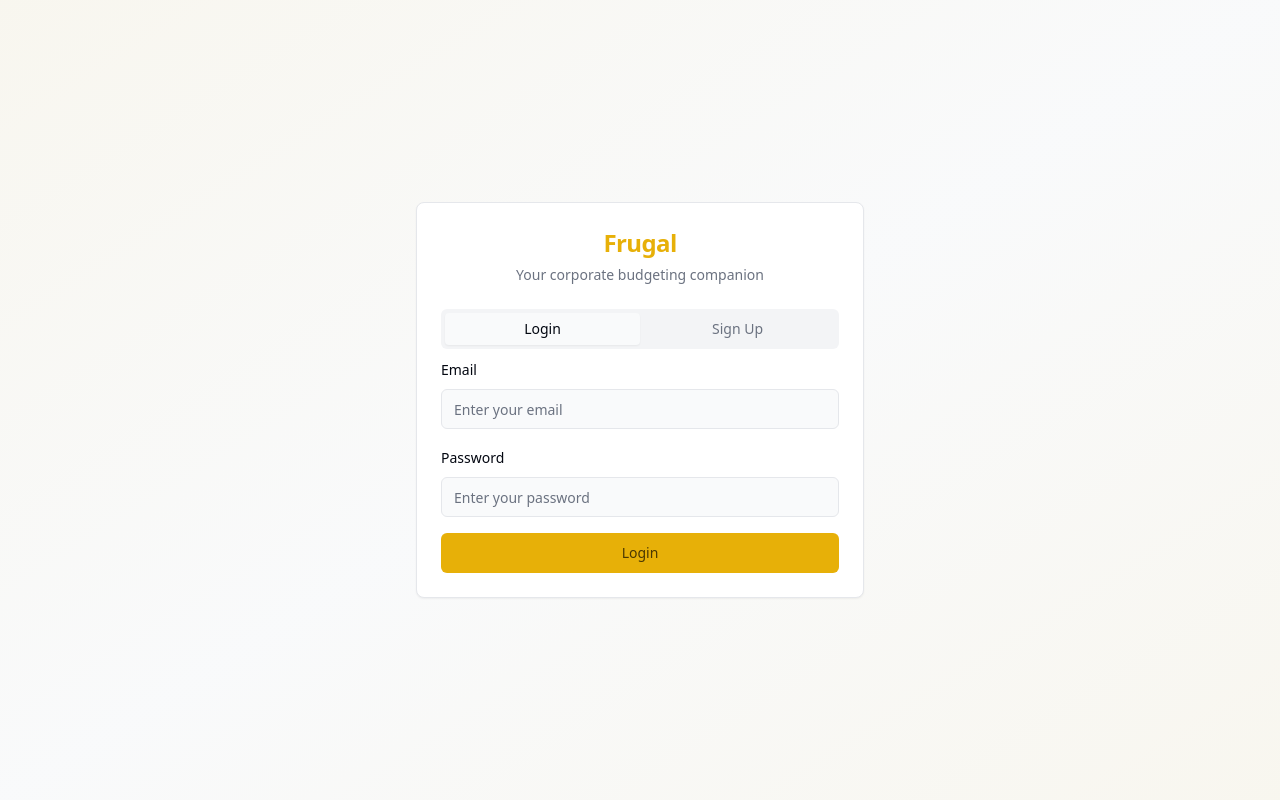
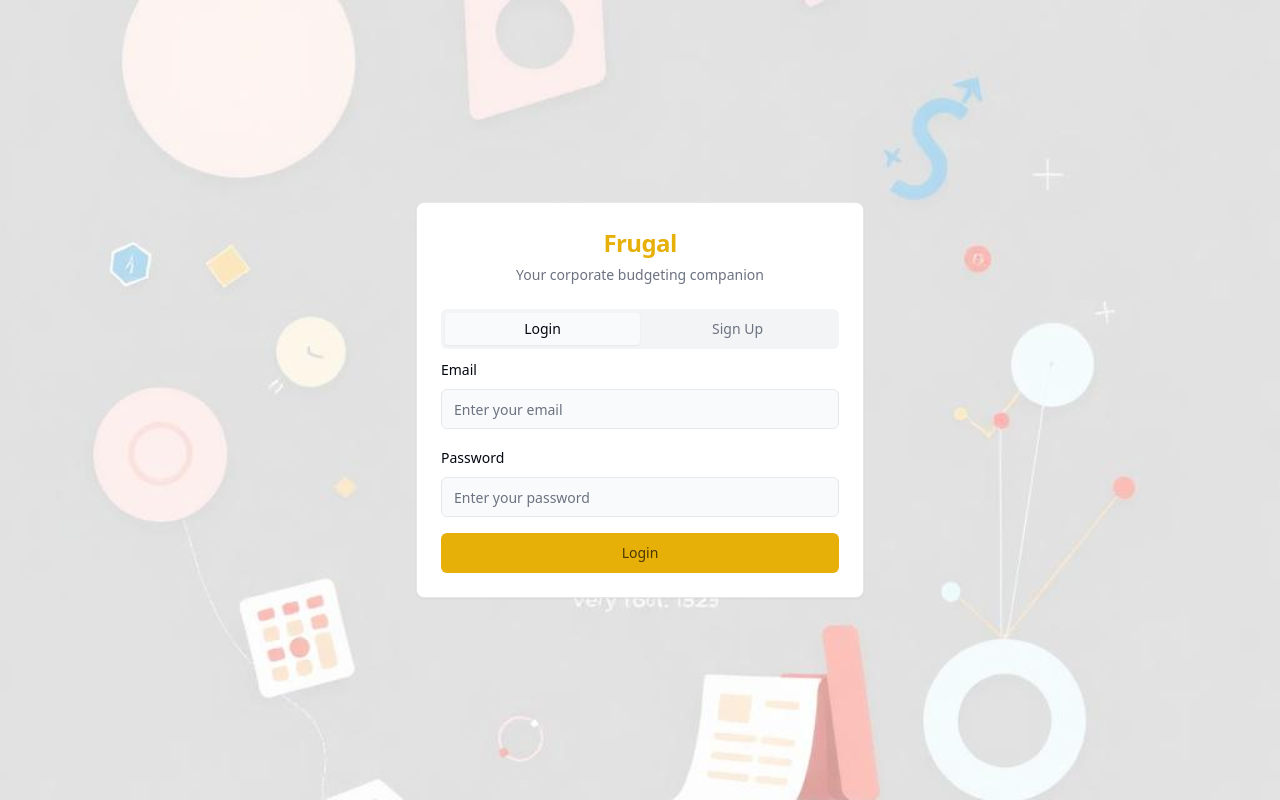
Before and after one commit to rkav59/frugal, a React (Vite) app: page /auth in a window 1280 px wide. Built offline with nearby package versions, Linux system fonts and the light colour scheme.

Commit message:
Add sign-in page background
Add 2D illustrations to the sign-in page background.

```diff
--- a/src/pages/Auth.tsx
+++ b/src/pages/Auth.tsx
@@ -7,6 +7,7 @@ import { Label } from '@/components/ui/label';
 import { Card, CardContent, CardDescription, CardHeader, CardTitle } from '@/components/ui/card';
 import { Tabs, TabsContent, TabsList, TabsTrigger } from '@/components/ui/tabs';
 import { toast } from '@/hooks/use-toast';
+import authBackground from '@/assets/auth-background.png';
 
 const Auth = () => {
   const [isLoading, setIsLoading] = useState(false);
@@ -89,7 +90,16 @@ const Auth = () => {
   };
 
   return (
-    <div className="min-h-screen flex items-center justify-center bg-gradient-to-br from-primary/5 via-background to-accent/5 p-4">
+    <div
+      className="min-h-screen flex items-center justify-center bg-gradient-to-br from-primary/5 via-background to-accent/5 p-4"
+      style={{
+        backgroundImage: `url(${authBackground})`,
+        backgroundSize: 'cover',
+        backgroundPosition: 'center',
+        backgroundRepeat: 'no-repeat',
+        backgroundBlendMode: 'soft-light'
+      }}
+    >
       <Card className="w-full max-w-md">
         <CardHeader className="text-center">
           <CardTitle className="text-2xl font-bold text-accent">Frugal</CardTitle>
```
Also changed, not shown: src/assets/auth-background.png (added).
